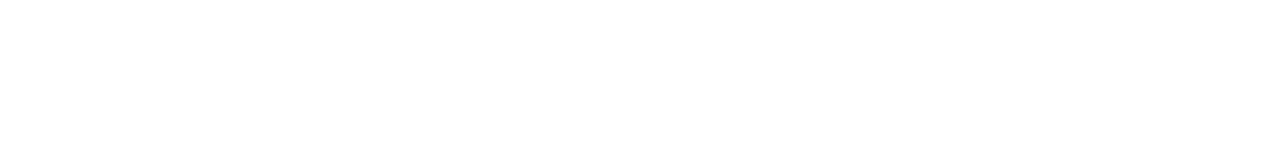
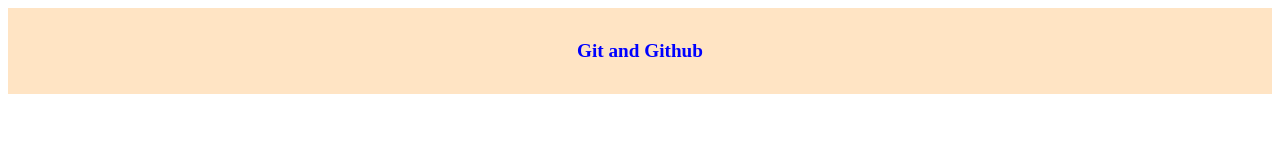
Before and after one commit to andrewkalumba/exercise-, a plain HTML site: page index.html in a window 1280 px wide. Drawn offline with Linux system fonts and the light colour scheme.

Commit message:
header design

```diff
--- a/index.html
+++ b/index.html
@@ -4,8 +4,11 @@
     <meta charset="UTF-8">
     <meta name="viewport" content="width=device-width, initial-scale=1.0">
     <title>branches</title>
+    <link rel="stylesheet" href="styles/index.css">
 </head>
 <body>
-
+    <header class="header">
+        <h1 class="header__page-title">Git and Github</h1>
+    </header>
 </body>
 </html>
--- a/styles/index.css
+++ b/styles/index.css
@@ -0,0 +1,25 @@
+* {
+    box-sizing: border-box;
+}
+
+html {
+    height: 100vh;
+}
+
+body {
+    height: 100%;
+}
+
+.header {
+    background-color: bisque;
+    margin: 0;
+    padding: 16px;
+}
+
+.header__page-title {
+    color: blue;
+    padding: 16px;
+    font-size: 1.2rem;
+    margin: 0;
+    text-align: center;
+}
```
